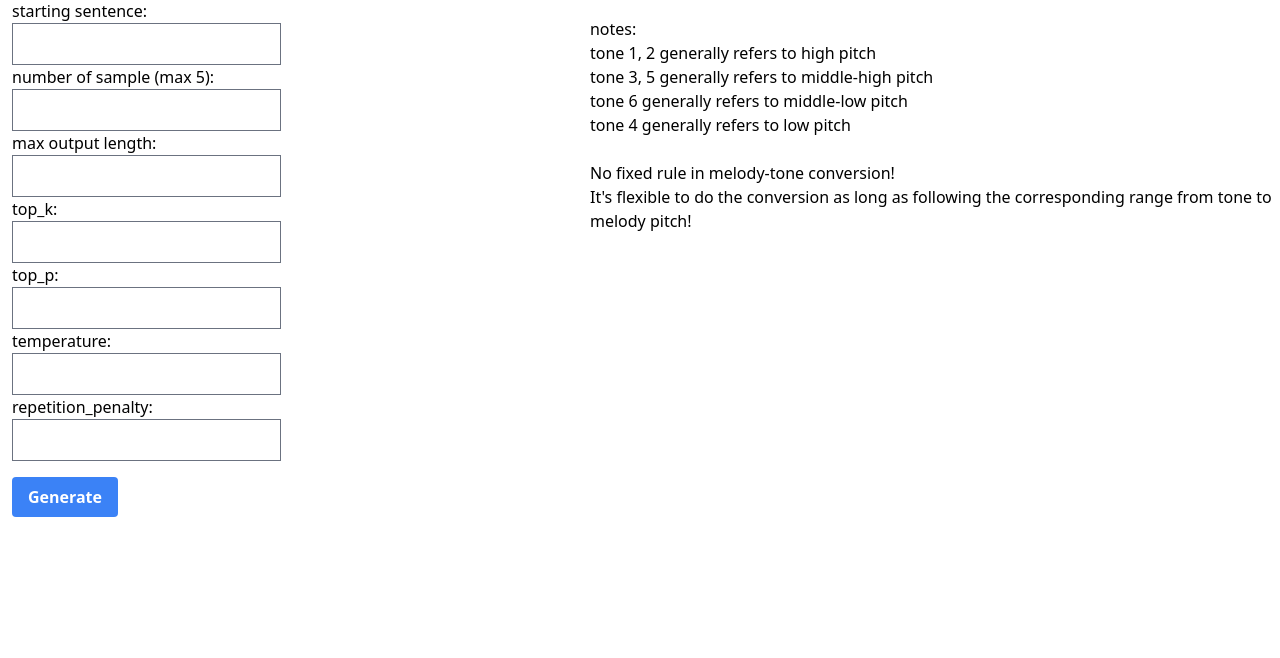
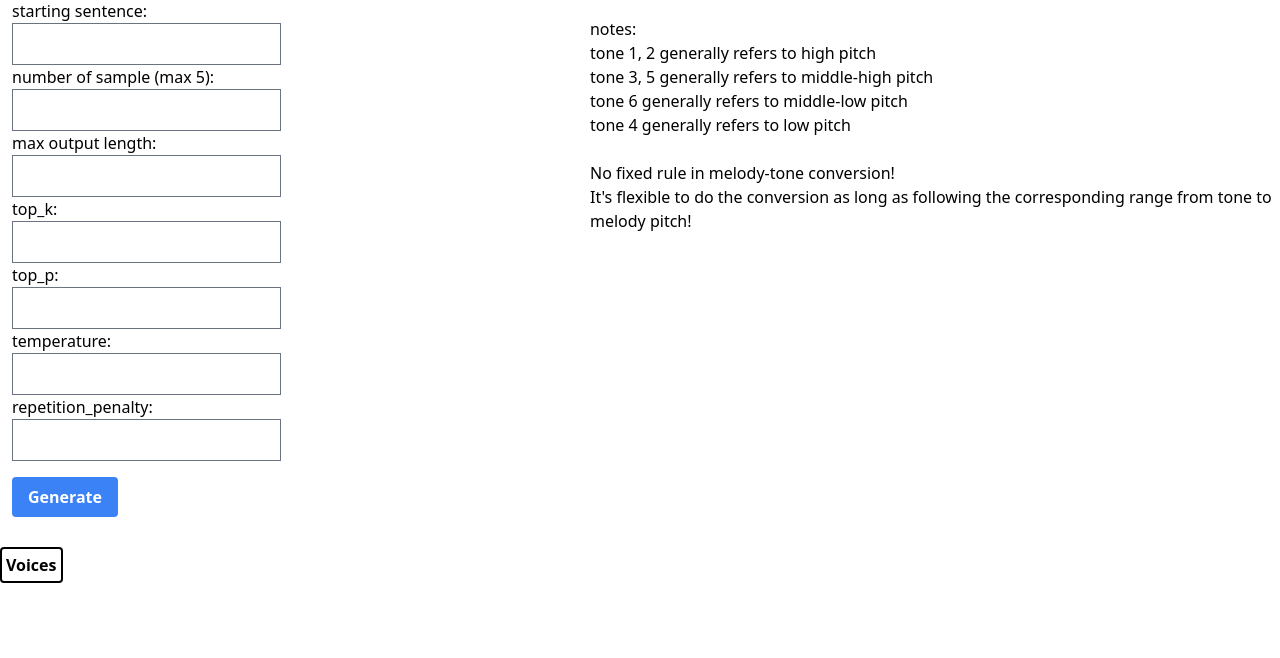
Before and after one commit to Ngkaokis/Cantopop_Lyrics_Generator, a Django app: page / in a window 1280 px wide. Shown: the part 115-773 px from the top of the page. Run offline with Django 3.2, Linux system fonts and the light colour scheme; data that the repository does not hold is empty; some libraries are stand-ins or nearby versions.

Commit message:
add male and female voices; adjust setting for diff env

```diff
--- a/lyrics_generation/static/text2speech.js
+++ b/lyrics_generation/static/text2speech.js
@@ -4,9 +4,11 @@
     WebSpeech.setSpeedDelta(-15)
 }) */
 const synth = window.speechSynthesis;
-
+const voices = window.speechSynthesis.getVoices();
+console.log(voices)
 let speakButtons = document.querySelectorAll(".speak");
 console.log(speakButtons);
+let voice = 1
 
 speakButtons.forEach(function (button, index) {
     button.addEventListener("click", function (e) {
@@ -17,6 +19,9 @@ speakButtons.forEach(function (button, index) {
         u.id = (index + 1).toString();
         u.onboundary = onboundaryHandler;
         u.lang = 'zh-HK';
+        u.voice = synth.getVoices()[voice];
+        console.log("test")
+        console.log(u.voice)
         u.text = document.getElementById('lyrics' + (index + 1).toString()).
             value
         synth.cancel();
@@ -24,6 +29,20 @@ speakButtons.forEach(function (button, index) {
     });
 });
 
+let dropdown = document.querySelector("#dropdown")
+dropdown.addEventListener("click", function (e) {
+    e.preventDefault();
+    document.querySelector("#voices").classList.toggle("hidden");
+})
+let dropdown_options = document.querySelectorAll(".voice");
+dropdown_options.forEach(function (option) {
+    option.addEventListener("click", function (e) {
+        e.preventDefault();
+        voice = option.value
+        console.log("change voice")
+        document.querySelector("#voices").classList.toggle("hidden")
+    });
+})
 
 function onboundaryHandler(event) {
     var textarea = document.getElementById('lyrics' + event.utterance.id)
--- a/lyrics_generation/templates/index.html
+++ b/lyrics_generation/templates/index.html
@@ -36,7 +36,13 @@
                 </p>
             </div>
         </div>
-
+        <div>
+            <button id="dropdown" class="border-solid border-2 font-bold p-1 border-black rounded">Voices</button>
+            <div id="voices" class="hidden">
+                <option class="voice" value=2>Male</option>
+                <option class="voice" value=1>Female</option>
+            </div>
+        </div>
 
         {% if output %}
             <div class="w-1/2 mt-4  rounded">
--- a/theme/static/css/dist/styles.css
+++ b/theme/static/css/dist/styles.css
@@ -808,6 +808,10 @@ select {
   }
 }
 
+.invisible {
+  visibility: hidden;
+}
+
 .static {
   position: static;
 }
```
Also changed, not shown: fyp_web/settings.py (+9 -8 lines).
